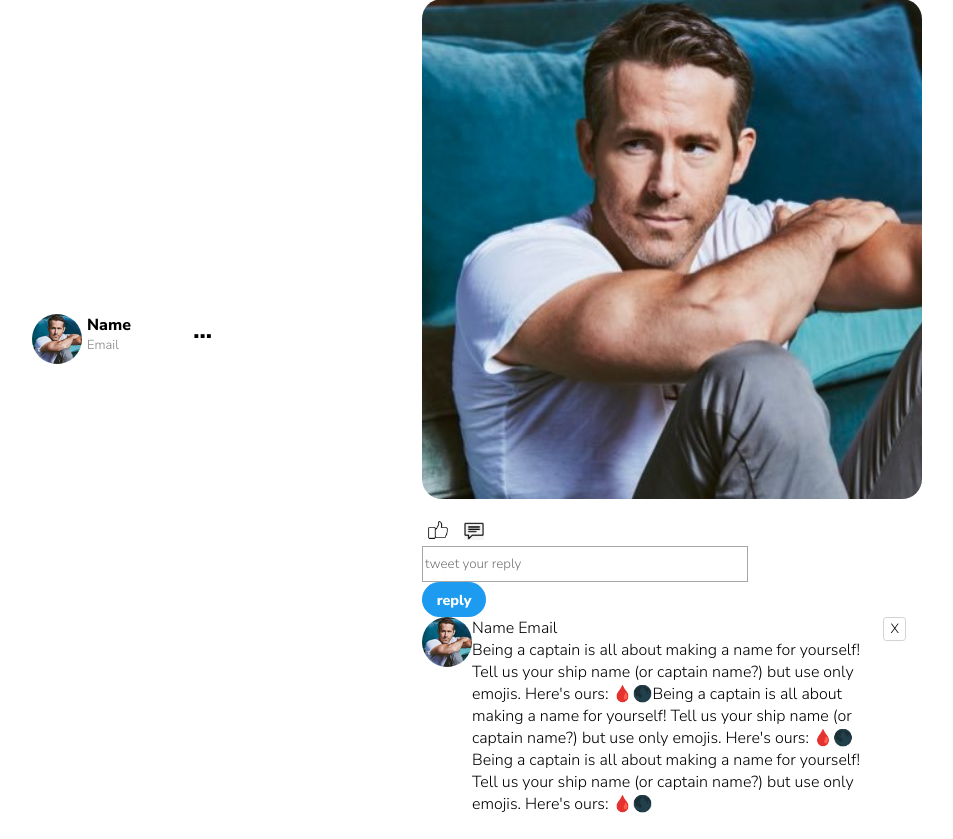
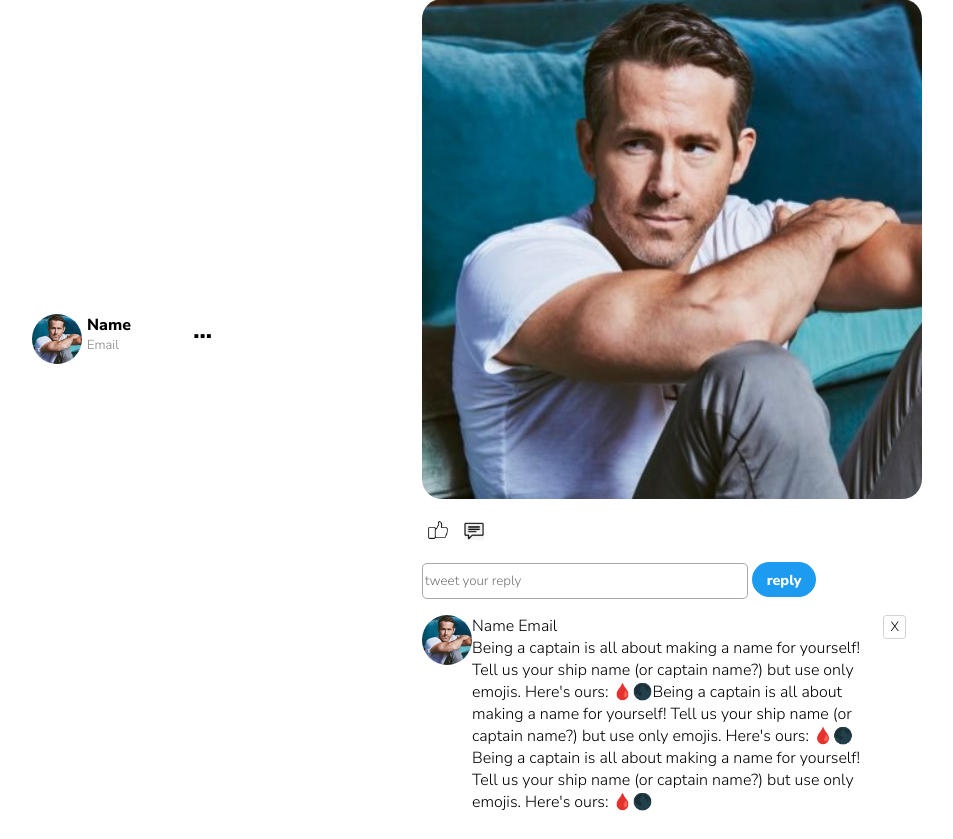
Before and after one commit to rami3rouhana/twitter-clone, a PHP site: page /twitter-feed.html in a window 1280 px wide. Shown: the part 414-1253 px from the top of the page, without its empty margins (18-971 px from the left). After the commit the page ends 1225 px from the top, so only its background shows below. Run offline with PHP 8.4, Linux system fonts and the light colour scheme.

Commit message:
adjust the comment section html,css

```diff
--- a/frontend/style/twitter-feed.css
+++ b/frontend/style/twitter-feed.css
@@ -69,7 +69,6 @@ svg{
     padding: 10px 20px 10px 20px;
     margin-left: 2rem;
     margin-bottom: 1rem;
-
 }
 
 .navbar-top-buttons button:hover{
@@ -191,7 +190,7 @@ svg{
 
 .image-upload svg {
     width: 25px;
-  }
+}
 
 .image-upload label{
     display: flex;
@@ -200,7 +199,7 @@ svg{
 
 .file-input{
     display: none;
-  }
+}
 
 .posts{
     display: flex;
@@ -295,10 +294,15 @@ svg{
     display: flex;
     flex-direction: row;
 }
+.comment-inputs{
+    margin-bottom: 1rem;
+    margin-top: 1rem;
+}
 .user-write-comment{
     width:20rem;
     height: 2rem;
     border: solid .5px rgb(167, 167, 167);
+    border-radius: .3rem;
 }
 .reply-btn{
     height: 35px;
@@ -310,6 +314,11 @@ svg{
     background-color: rgb(29, 155, 240);
     border: 0px;
     width: 4rem;
+}
+.reply-btn:hover{
+    cursor: pointer;
+    background-color: rgb(91, 189, 255);
+    transition: .3s;
 }
 
 .search-header{
--- a/frontend/twitter-feed.html
+++ b/frontend/twitter-feed.html
@@ -70,7 +70,9 @@
                         <button class="post-comment"><img class="post-action" src="./images/comment.png"></button>
                     </div>
                     <div class="comments">
-                        <input type="text" placeholder="tweet your reply" class="user-write-comment"> <button type="submit" class="reply-btn">reply</button>
+                        <div class="comment-inputs">
+                            <input type="text" placeholder="tweet your reply" class="user-write-comment"> <button type="submit" class="reply-btn">reply</button>
+                        </div>
                         <div class="comment">
                             <img class="profile-picture" src="./images/profile-picture.jpg" >
                             <div class="comment-text">
```
